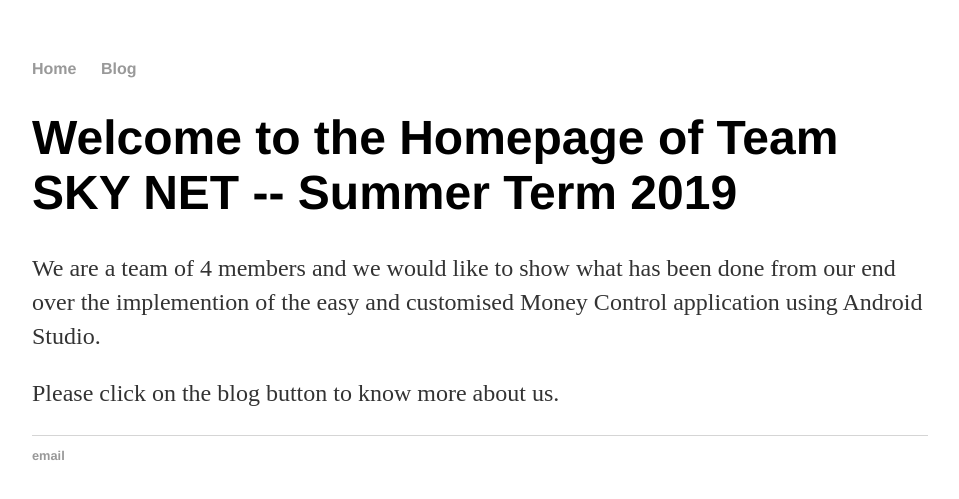
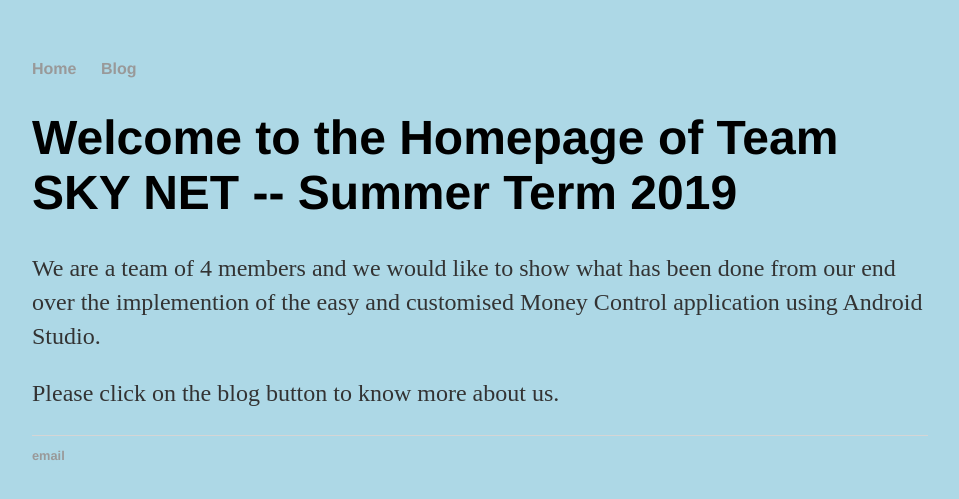
Before and after one commit to DBSE-teaching/isee2019-Sky-Net, a Jekyll site: the page built from docs/index.html, in a window 1280 px wide. Shown: the top 499 px of the page, without its empty margins (160-1119 px from the left). Built offline with Jekyll 4.4.1, drawn with Linux system fonts in a browser that asks for light colours.

Commit message:
Update index.html

```diff
--- a/docs/index.html
+++ b/docs/index.html
@@ -2,12 +2,7 @@
 layout: default
 title: Money Control
 ---
-<style>
-#grad1 {
-  height: 200px;
-  background-color: "lightblue"
-}
-</style>
+
 <div class="blurb">
 	<h1>Welcome to the Homepage of Team SKY NET -- Summer Term 2019</h1>
 	<p>We are a team of 4 members and we would like to show what has been done from our end over the implemention of the easy and customised Money Control application using Android Studio.
@@ -16,7 +11,7 @@
 		Please click on the blog button to know more about us.
 	</p>
 
-<body>
+<body bgcolor = "lightblue">
 </body>
 <!-- old pages from SoSe 2017
 <ul>
```
